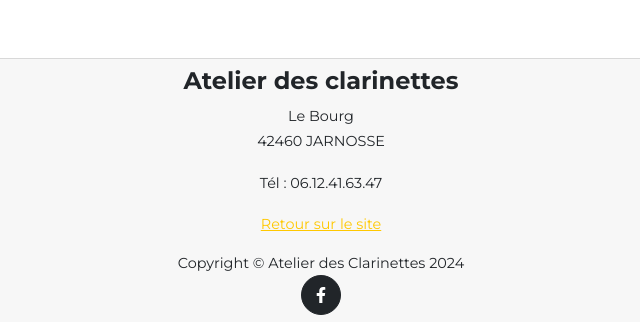
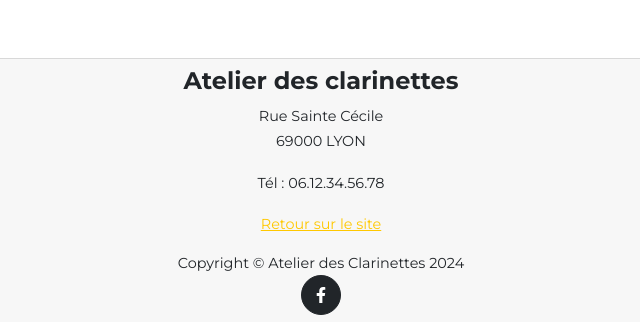
Before and after one commit to N-BLET/Site_ADC, a PHP site: page /nfa021-adc/connexion/index.php in a window 1280 px wide. Shown: the part 510-832 px from the top of the page, without its empty margins (319-959 px from the left). Run offline with PHP 8.4, Linux system fonts and the light colour scheme; some libraries are stand-ins or nearby versions.

Commit message:
Correction de l'adresse

```diff
--- a/connexion/index.php
+++ b/connexion/index.php
@@ -112,8 +112,8 @@ if (isset($_GET["validationNOK"]))
 	<footer class="footer py-4">
 		<div class="container-fluid card-footer">
 			<h4>Atelier des clarinettes</h4>
-			<p>Le Bourg<br>42460 JARNOSSE</br></p>
-			<p>Tél : 06.12.41.63.47</p>
+			<p>Rue Sainte Cécile<br>69000 LYON</br></p>
+			<p>Tél : 06.12.34.56.78</p>
 			<p><a href="./../index.php">Retour sur le site</a></p>
 			<div class="container">
 				<div class="row align-items-center">
--- a/index.php
+++ b/index.php
@@ -366,10 +366,10 @@
             <div class="container-fluid card-footer">
                 <h4>Atelier des clarinettes</h4>
                 <div class="mb-0">
-                    <p>Le Bourg<br>42460 JARNOSSE</br></p>
+                    <p>Rue Sainte Cécile<br>69000 LYON</br></p>
                 </div>
                 <div class="mt-0">
-                    <p>Tél : 06.12.41.63.47</p>
+                    <p>Tél : 06.12.34.56.78</p>
                 </div>
                 <div class="container">
                     <div class="row align-items-center">
```
